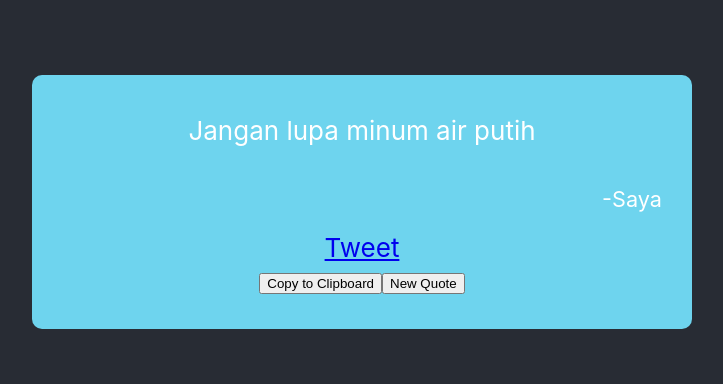
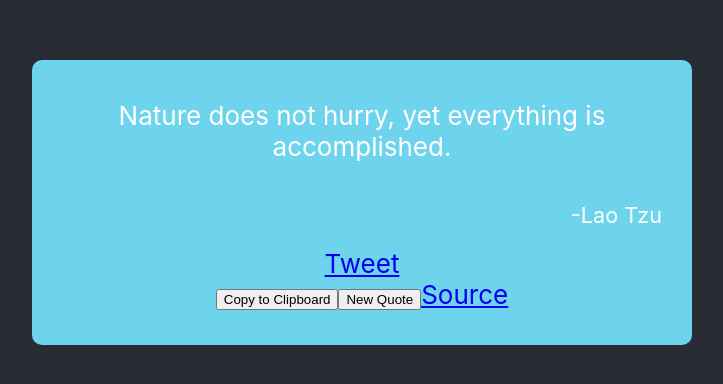
Before and after one commit to danzel-py/Random-Quote-Machine, a React (Create React App) app: page / in a window 1280 px wide. Shown: the part 198-582 px from the top of the page, without its empty margins (278-1001 px from the left). Built offline with nearby package versions, Linux system fonts and the light colour scheme.

Commit message:
Added Quotes
Literally added quotes. Src: https://www.inc.com/wanda-thibodeaux/50-quotes-from-ancient-philosophers-that-are-business-relevant-1000s-of-years-la.html

```diff
--- a/src/App.js
+++ b/src/App.js
@@ -1,4 +1,4 @@
-import React, {Component} from 'react';
+import React from 'react';
 import './App.css';
 
 function App() {
@@ -26,7 +26,7 @@ class QuoteBox extends React.Component {
   }
 
   generateQuotes(){
-    let x = Math.floor((Math.random())*3)
+    let x = Math.floor((Math.random())*50)
     this.setState({
       quote: quotesList[x].quotes,
       author: quotesList[x].author,
@@ -49,7 +49,7 @@ class QuoteBox extends React.Component {
         </div>
         <div id="buttons-container">
           <TwitShare {...this.state}/>
-          <button onClick={() => {navigator.clipboard.writeText(this.state.quote); this.setState({copied:true})}}>
+          <button onClick={() => {navigator.clipboard.writeText(this.state.quote+" -"+this.state.author); this.setState({copied:true})}}>
             Copy to Clipboard
           </button>
           {this.state.copied &&
@@ -61,6 +61,10 @@ class QuoteBox extends React.Component {
           <button id="new-quote" onClick={this.generateQuotes}>
             New Quote
           </button>
+
+          <a href="https://www.inc.com/wanda-thibodeaux/50-quotes-from-ancient-philosophers-that-are-business-relevant-1000s-of-years-la.html" target="_blank" rel="noreferrer noopener">
+            Source
+          </a>
 
         </div>
       </div>
@@ -100,17 +104,206 @@ class TwitShare extends React.Component {
 
 const quotesList = [
   {
-    quotes: 'Quotes yg pertama, gtw apa',
-    author: 'Saya'
+    quotes: 'Pleasure in the job puts perfection in the work.',
+    author: 'Aristotle'
   },
   {
-    quotes: 'Mari mengerjakan sesuatu',
-    author: 'Saya'
+    quotes: 'Dignity does not consist in possessing honors, but in deserving them.',
+    author: 'Aristotle'
   },
   {
-    quotes: 'Jangan lupa minum air putih',
-    author: 'Saya'
-  }
+    quotes: 'You will never do anything in this world without courage. It is the greatest quality of the mind next to honor.',
+    author: 'Aristotle'
+  },
+  {
+    quotes: 'It is just that we should be grateful, not only to those with whose views we may agree, but also to those who have expressed more superficial views; for these also contributed something, by developing before us the powers of thought.',
+    author: 'Aristotle'
+  },
+  {
+    quotes: "Persuasion is achieved by the speaker's personal character when the speech is spoken as to make us think him credible. We believe good men more fully and more readily than others. This is true generally whatever the question is, and absolutely true where exact certainty is impossible and opinions are divided",
+    author: 'Aristotle'
+  },
+  {
+    quotes: 'The life of money-making is one undertaken under compulsion, and wealth is evidently not the good we are seeking; for it is merely useful and for the sake of something else.',
+    author: 'Aristotle'
+  },
+  {
+    quotes: 'Luck is what happens when preparation meets opportunity.',
+    author: 'Seneca'
+  },
+  {
+    quotes: "He who will not economize will have to agonize.",
+    author: "Confucius"
+  },
+  {
+    quotes: "It does not matter how slowly you go as long as you do not stop.",
+    author: "Confucius"
+  },
+  {
+    quotes: "Choose a job you love and you will never have to work a day in your life.",
+    author: "Confucius"
+  },
+  {
+    quotes: "The will to win, the desire to succeed, the urge to reach your full potential...these are the keys that will unlock the door to personal excellence.",
+    author: "Confucius"
+  },
+  {
+    quotes: "Our greatest glory is not in never failing, but in rising every time we fall.",
+    author: "Confucius"
+  },
+  {
+    quotes: "When it is obvious that the goals cannot be reached, don't adjust the goals, adjust the action steps.",
+    author: "Confucius"
+  },
+  {
+    quotes: "The superior man understands what is right; the inferior man understands what will sell.",
+    author: "Confucius"
+  },
+  {
+    quotes: "Success depends on previous preparation, and without such preparation there is sure to be failure.",
+    author: "Confucius"
+  },
+  {
+    quotes: "The superior man is distressed by the limitations of his ability; he is not distressed by the fact that men do not recognize the ability that he has.",
+    author: "Confucius"
+  },
+  {
+    quotes: "When you are laboring for others, let it be with the same zeal as if it were for yourself.",
+    author: "Confucius"
+  },
+  {
+    quotes: "Ability will never catch up with the demand for it.",
+    author: "Confucius"
+  },
+  {
+    quotes: "It isn't positions which lend distinction, but men who enhance positions.",
+    author: "Agesilaus"
+  },
+  {
+    quotes: "Knowledge, if it does not determine action, is dead to us.",
+    author: "Plotinus"
+  },
+  {
+    quotes: "After I'm dead, I'd rather have people ask why I have no monument than why I have one.",
+    author: "Marcus Porcius Cato"
+  },
+  {
+    quotes: "Great deeds are usually wrought at great risks.",
+    author: "Herodotus"
+  },
+  {
+    quotes: "Haste in every business brings failures.",
+    author: "Herodotus"
+  },
+  {
+    quotes: "When you are inspired by some great purpose, some extraordinary project, all your thoughts break their bonds.",
+    author: "Patanjali"
+  },
+  {
+    quotes: "Small opportunities are often the beginning of great enterprises.",
+    author: "Demosthenes"
+  },
+  {
+    quotes: "In the midst of chaos, there is also opportunity.",
+    author: "Sun Tzu"
+  },
+  {
+    quotes: "The bravest are surely those who have the clearest vision of what is before them, glory and danger alike, and yet notwithstanding, go out to meet it.",
+    author: "Thucydides"
+  },
+  {
+    quotes: "Beware the barrenness of a busy life.",
+    author: "Socrates"
+  },
+  {
+    quotes: "The only true wisdom is in knowing you know nothing.",
+    author: "Socrates"
+  },
+  {
+    quotes: "Know how to listen and you will profit even from those who talk badly.",
+    author: "Plutarch"
+  },
+  {
+    quotes: "Wealth consists not in having great possessions, but in having few wants.",
+    author: "Epictetus"
+  },
+  {
+    quotes: "Make the best use of what's in your power and take the rest as it happens.",
+    author: "Epictetus"
+  },
+  {
+    quotes: "A good decision is based on knowledge and not numbers.",
+    author: "Plato"
+  },
+  {
+    quotes: "Better a little which is well done, than a great deal imperfectly.",
+    author: "Plato"
+  },
+  {
+    quotes: "The beginning is the most important part of the work.",
+    author: "Plato"
+  },
+  {
+    quotes: "Apply yourself both now and in the next life. Without effort, you cannot be prosperous. Though the land be good, you cannot have an abundant crop without cultivation.",
+    author: "Plato"
+  },
+  {
+    quotes: "All things will be produced in superior quantity and quality, and with greater ease, when each man works at a single occupation, in accordance with his natural gifts, and at the right moment, without meddling with anything else.",
+    author: "Plato"
+  },
+  {
+    quotes: "He who is not a good servant will not be a good master.",
+    author: "Plato"
+  },
+  {
+    quotes: "As the builders say, the larger stones do not lie well without the lesser.",
+    author: "Plato"
+  },
+  {
+    quotes: "Do the difficult things while they are easy and do the great things while they are small. A journey of a thousand miles must begin with a single step.",
+    author: "Lao Tzu"
+  },
+  {
+    quotes: 'When the best leader\'s work is done the people say, "We did it ourselves."',
+    author: "Lao Tzu"
+  },
+  {
+    quotes: "When I let go of what I am, I become what I might be.",
+    author: "Lao Tzu"
+  },
+  {
+    quotes: "Mastering others is strength. Mastering yourself is true power.",
+    author: "Lao Tzu"
+  },
+  {
+    quotes: "When you are content to be simply yourself and don't compare or compete, everybody will respect you.",
+    author: "Lao Tzu"
+  },
+  {
+    quotes: "Great acts are made up of small deeds.",
+    author: "Lao Tzu"
+  },
+  {
+    quotes: "An ant on the move does more than a dozing ox.",
+    author: "Lao Tzu"
+  },
+  {
+    quotes: "Anticipate the difficult by managing the easy.",
+    author: "Lao Tzu"
+  },
+  {
+    quotes: "Nature does not hurry, yet everything is accomplished.",
+    author: "Lao Tzu"
+  },
+  {
+    quotes: "To see things in the seed, that is genius.",
+    author: "Lao Tzu"
+  },
+  {
+    quotes: "People in their handling of affairs often fail when they are about to succeed. If one remains as careful at the end as he was at the beginning, there will be no failure.",
+    author: "Lao Tzu"
+  },
+
 
 ]
 
```
